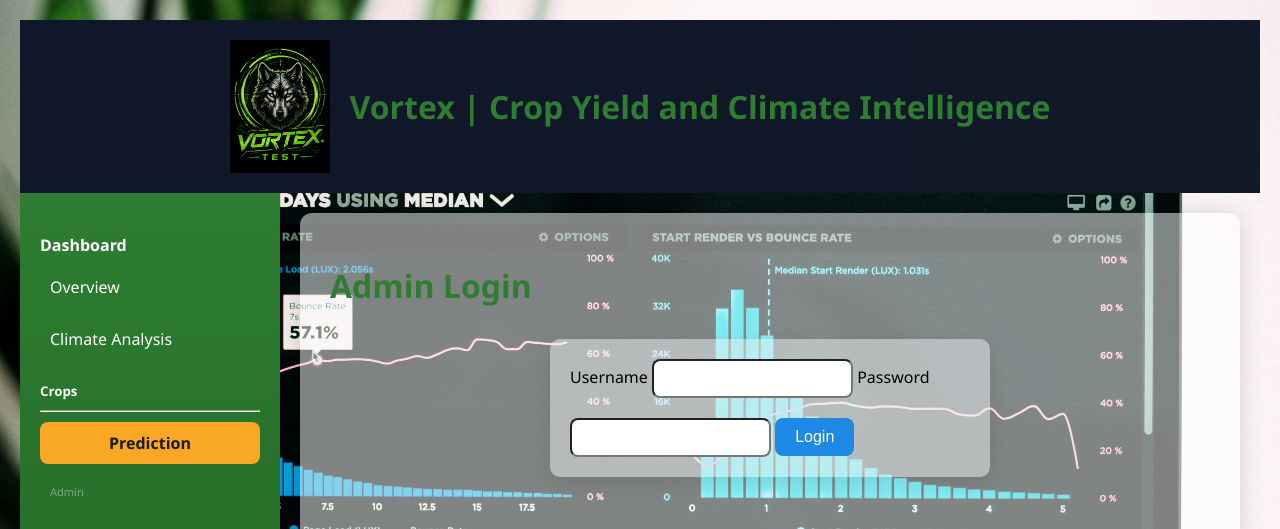
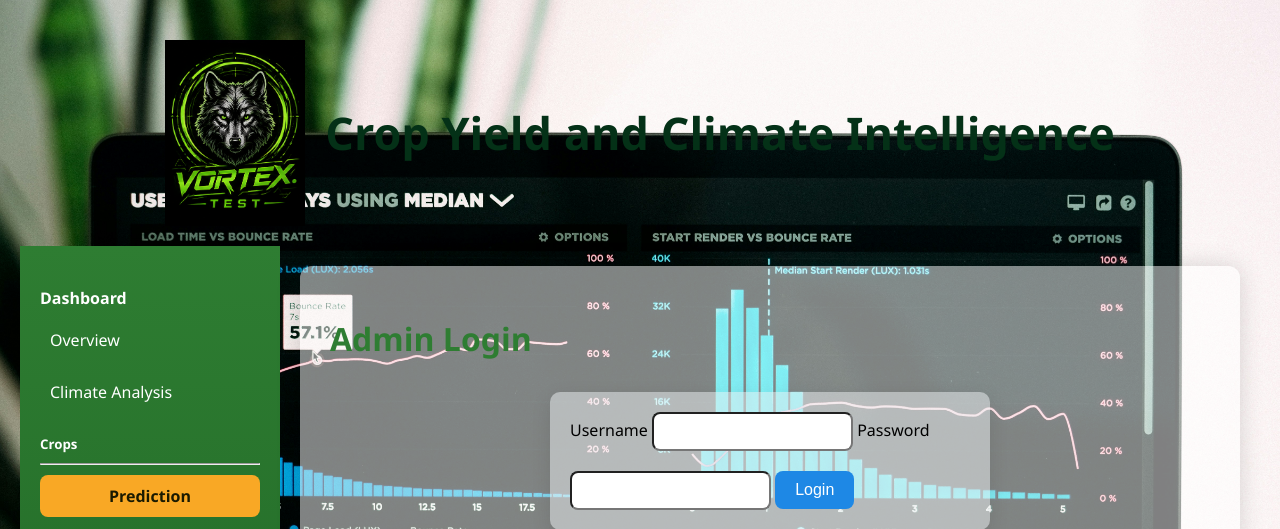
Before and after one commit to Raiden254/Crop-Prediction-and-Climate-Impact-Analysis-System, a Flask app: page /admin in a window 1280 px wide. Shown: the top 529 px of the page. Run offline with Flask 3, Linux system fonts and the light colour scheme.

Commit message:
Updated UI and branding

```diff
--- a/flask_app/static/css/styles.css
+++ b/flask_app/static/css/styles.css
@@ -292,13 +292,23 @@
             justify-content:center;
             gap: 20px;
             padding:20px;
-            background: #111827;  /* deep charcoal black */
-            background: linear-gradient(90deg, #0f172a, #111827);
         }
         /* Vortex logo */
         .logo{
-            width:100px;
+            width:140px;
             height:auto;
+        }
+        /* whole title */
+        .title {
+            font-size: 35px;
+            font-weight: 500;
+            margin: 0;
+        }
+        /* ONLY Vortex is styled */
+        .vortex {
+            color: #043117;
+            font-weight: 800;
+            font-size: 45px;
         }
         /* Footer */
         .footer {
--- a/flask_app/templates/base.html
+++ b/flask_app/templates/base.html
@@ -21,8 +21,11 @@
     <img src="{{ url_for('static', filename='images/Vortex_green.png') }}"
          alt="Vortex Logo"
          class="logo">
-         <h1>Vortex | Crop Yield and Climate Intelligence</h1>
-     </header>
+
+    <h1 class="title">
+        <span class="vortex">Crop Yield and Climate Intelligence</span>
+    </h1>
+</header>
 
 <div class="layout">
 
```
